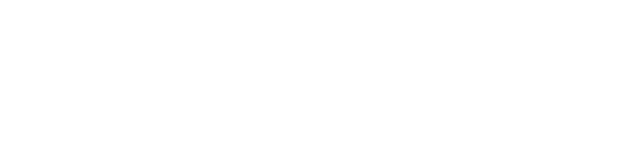
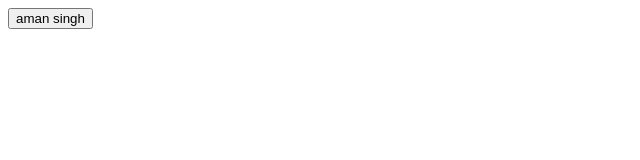
Before and after one commit to AmanSingh03042002/Acer.com, a plain HTML site: page index.html in a window 1280 px wide. Shown: the whole page, without its empty margins (0-640 px from the left). Drawn offline with Linux system fonts and the light colour scheme.

Commit message:
starting new project

```diff
--- a/index.html
+++ b/index.html
@@ -7,6 +7,6 @@
     <link rel="stylesheet" href="style.css">
 </head>
 <body>
-
+<button>aman singh</button>
 </body>
 </html>
```
